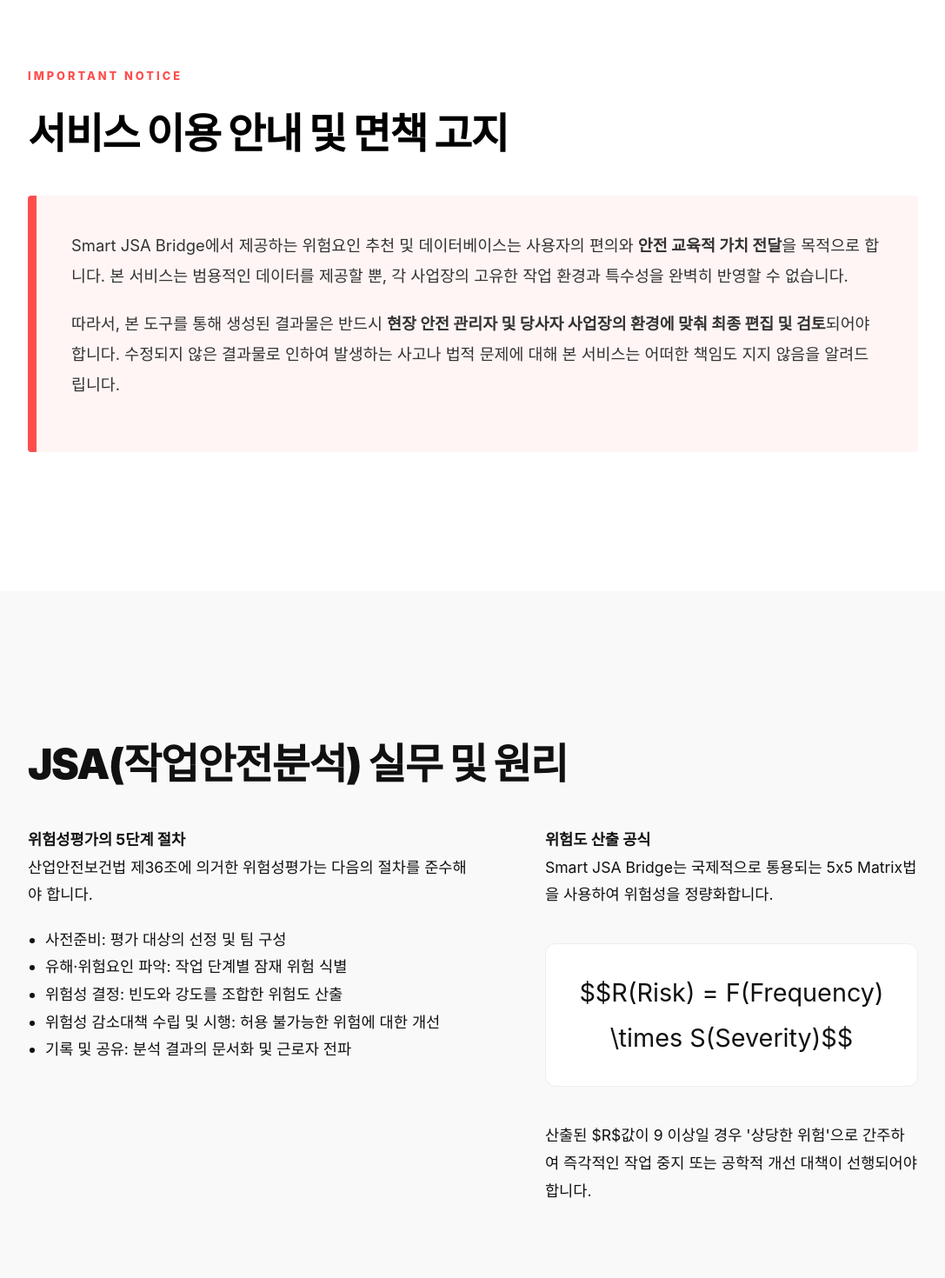
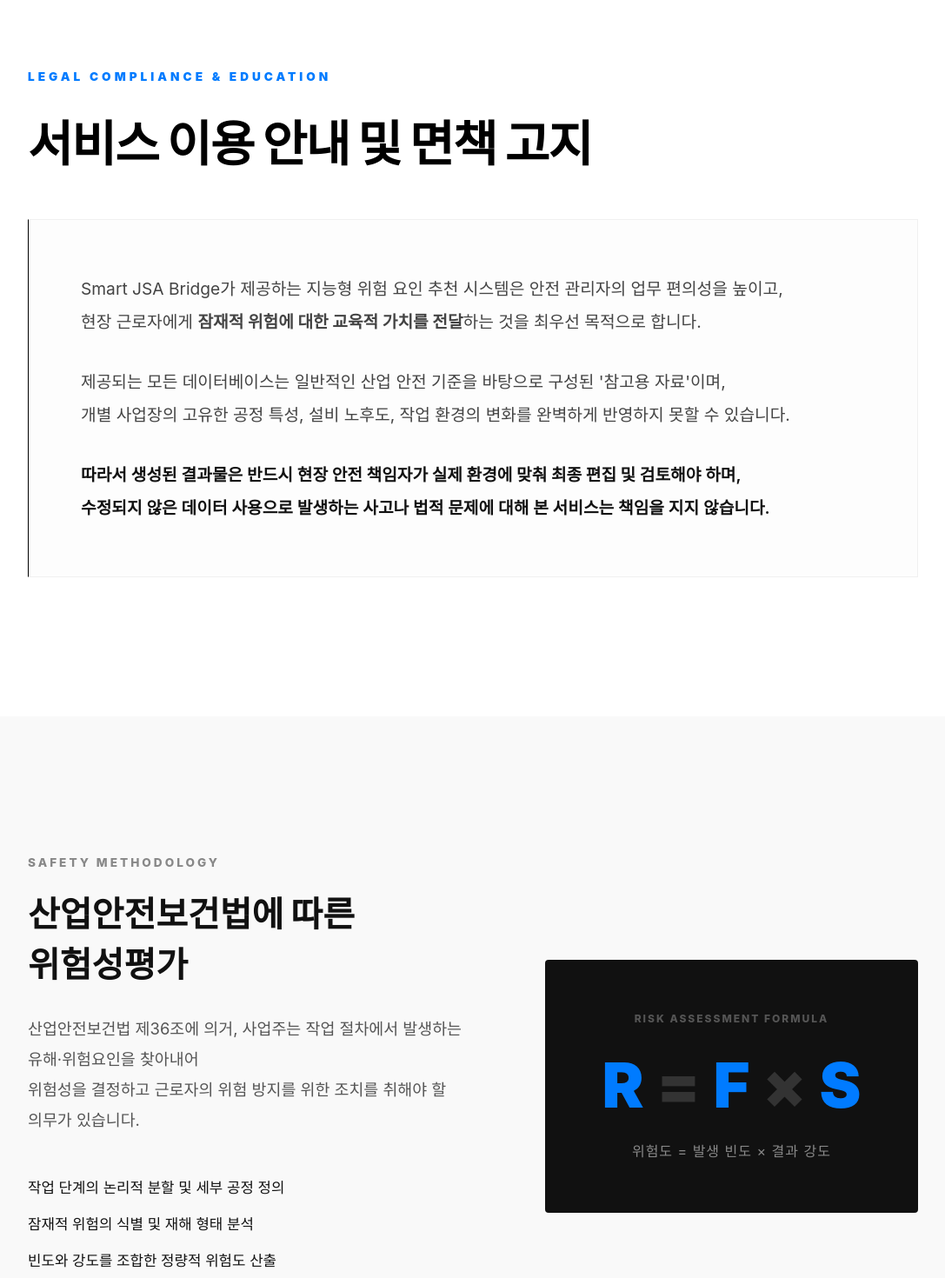
Before and after one commit to hanghanghu716-dotcom/smart-jsa-bridge, a React (Vite) app: page / in a window 1280 px wide. Shown: the part 880-2350 px from the top of the page at 87% size, without its empty margins (96-1183 px from the left). Built offline with nearby package versions, Linux system fonts and the light colour scheme; a web font is replaced by a local one.

Commit message:
Add files via upload

```diff
--- a/src/pages/Main.jsx
+++ b/src/pages/Main.jsx
@@ -13,7 +13,7 @@ export default function Main() {
 
   return (
     <div style={styles.wrapper}>
-      {/* SECTION 1: 원본 메인 화면 (규격 100% 유지) */}
+      {/* SECTION 1: HERO - 원본 레이아웃 및 규격 유지 */}
       <section style={styles.heroSection}>
         <div style={styles.bgWrapper}>
           {slides.map((src, index) => (
@@ -26,8 +26,14 @@ export default function Main() {
           <aside style={styles.sideAd}><AdBanner slot="1000000001" style={{ width: '160px', height: '600px' }} format="vertical" /></aside>
           <main style={styles.centerContent}>
             <div style={styles.heroContent}>
-              <h2 style={styles.mainTitle}>데이터로 잇는 안전,<br />사람을 지키는 기술</h2>
-              <p style={styles.subTitle}>현장의 육안 점검과 전문가의 안전 데이터를 결합하여,<br />놓치기 쉬운 잠재 위험 요인을 정밀하게 분석합니다.</p>
+              <h2 style={styles.mainTitle}>
+                데이터로 잇는 안전,<br />
+                사람을 지키는 기술
+              </h2>
+              <p style={styles.subTitle}>
+                현장의 육안 점검과 전문가의 안전 데이터를 결합하여,<br />
+                놓치기 쉬운 잠재 위험 요인을 정밀하게 분석합니다.
+              </p>
               <div style={styles.buttonWrapper}><Link to="/info" style={styles.primaryBtn}>위험성 평가 작성하기</Link></div>
             </div>
           </main>
@@ -40,74 +46,92 @@ export default function Main() {
         </footer>
       </section>
 
-      {/* SECTION 2: 법적 책임 및 서비스 목적 (사용자님 요청 반영) */}
+      {/* SECTION 2: 법적 책임 및 서비스 목적 - 줄바꿈 및 가독성 최적화 */}
       <section style={styles.noticeSection}>
         <div style={styles.container}>
-          <span style={styles.overline}>IMPORTANT NOTICE</span>
+          <span style={styles.overline}>LEGAL COMPLIANCE & EDUCATION</span>
           <h3 style={styles.sectionHeading}>서비스 이용 안내 및 면책 고지</h3>
           <div style={styles.noticeBox}>
-            <p style={styles.importantText}>
-              Smart JSA Bridge에서 제공하는 위험요인 추천 및 데이터베이스는 사용자의 편의와 <strong>안전 교육적 가치 전달</strong>을 목적으로 합니다.
-              본 서비스는 범용적인 데이터를 제공할 뿐, 각 사업장의 고유한 작업 환경과 특수성을 완벽히 반영할 수 없습니다.
+            <p style={styles.articlePara}>
+              Smart JSA Bridge가 제공하는 지능형 위험 요인 추천 시스템은 안전 관리자의 업무 편의성을 높이고,<br />
+              현장 근로자에게 <strong>잠재적 위험에 대한 교육적 가치를 전달</strong>하는 것을 최우선 목적으로 합니다.
             </p>
-            <p style={styles.importantText}>
-              따라서, 본 도구를 통해 생성된 결과물은 반드시 <strong>현장 안전 관리자 및 당사자 사업장의 환경에 맞춰 최종 편집 및 검토</strong>되어야 합니다.
-              수정되지 않은 결과물로 인하여 발생하는 사고나 법적 문제에 대해 본 서비스는 어떠한 책임도 지지 않음을 알려드립니다.
+            <p style={styles.articlePara}>
+              제공되는 모든 데이터베이스는 일반적인 산업 안전 기준을 바탕으로 구성된 '참고용 자료'이며,<br />
+              개별 사업장의 고유한 공정 특성, 설비 노후도, 작업 환경의 변화를 완벽하게 반영하지 못할 수 있습니다.
+            </p>
+            <p style={styles.importantPara}>
+              따라서 생성된 결과물은 반드시 <strong>현장 안전 책임자가 실제 환경에 맞춰 최종 편집 및 검토</strong>해야 하며,<br />
+              수정되지 않은 데이터 사용으로 발생하는 사고나 법적 문제에 대해 본 서비스는 책임을 지지 않습니다.
             </p>
           </div>
         </div>
       </section>
 
-      {/* SECTION 3: JSA 방법론 및 상세 가이드 (콘텐츠 보강) */}
+      {/* SECTION 3: JSA 실무 가이드 - 시각적 위계 및 정렬 보강 */}
       <section style={styles.guideSection}>
         <div style={styles.container}>
-          <h3 style={styles.sectionHeading}>JSA(작업안전분석) 실무 및 원리</h3>
-          <div style={styles.contentGrid}>
-            <article style={styles.article}>
-              <h4>위험성평가의 5단계 절차</h4>
-              <p>산업안전보건법 제36조에 의거한 위험성평가는 다음의 절차를 준수해야 합니다.</p>
-              <ul style={styles.list}>
-                <li>사전준비: 평가 대상의 선정 및 팀 구성</li>
-                <li>유해·위험요인 파악: 작업 단계별 잠재 위험 식별</li>
-                <li>위험성 결정: 빈도와 강도를 조합한 위험도 산출</li>
-                <li>위험성 감소대책 수립 및 시행: 허용 불가능한 위험에 대한 개선</li>
-                <li>기록 및 공유: 분석 결과의 문서화 및 근로자 전파</li>
+          <div style={styles.infoFlex}>
+            <div style={styles.textPart}>
+              <h3 style={styles.smallTitle}>SAFETY METHODOLOGY</h3>
+              <h4 style={styles.guideTitle}>산업안전보건법에 따른 위험성평가</h4>
+              <p style={styles.guideText}>
+                산업안전보건법 제36조에 의거, 사업주는 작업 절차에서 발생하는 유해·위험요인을 찾아내어<br />
+                위험성을 결정하고 근로자의 위험 방지를 위한 조치를 취해야 할 의무가 있습니다.
+              </p>
+              <ul style={styles.checkList}>
+                <li>작업 단계의 논리적 분할 및 세부 공정 정의</li>
+                <li>잠재적 위험의 식별 및 재해 형태 분석</li>
+                <li>빈도와 강도를 조합한 정량적 위험도 산출</li>
+                <li>계층적 통제 전략에 따른 위험 감소 대책 수립</li>
               </ul>
-            </article>
-
-            <article style={styles.article}>
-              <h4>위험도 산출 공식</h4>
-              <p>Smart JSA Bridge는 국제적으로 통용되는 5x5 Matrix법을 사용하여 위험성을 정량화합니다.</p>
-              <div style={styles.formula}>
-                $$R(Risk) = F(Frequency) \times S(Severity)$$
+            </div>
+            <div style={styles.formulaPart}>
+              <div style={styles.formulaCard}>
+                <span style={styles.formulaLabel}>RISK ASSESSMENT FORMULA</span>
+                <div style={styles.formulaFlex}>
+                  <span style={styles.vB}>R</span><span style={styles.vO}>=</span><span style={styles.vB}>F</span><span style={styles.vO}>×</span><span style={styles.vB}>S</span>
+                </div>
+                <p style={styles.formulaNote}>위험도 = 발생 빈도 × 결과 강도</p>
               </div>
-              <p>산출된 $R$값이 9 이상일 경우 '상당한 위험'으로 간주하여 즉각적인 작업 중지 또는 공학적 개선 대책이 선행되어야 합니다.</p>
-            </article>
+            </div>
           </div>
         </div>
       </section>
 
-      {/* SECTION 4: 위험요인 라이브러리 (콘텐츠 보강) */}
+      {/* SECTION 4: 주요 작업군 DB 개요 - 풍부한 설명 추가 */}
       <section style={styles.librarySection}>
         <div style={styles.container}>
-          <h3 style={styles.sectionHeading}>주요 작업별 위험 요인 DB 개요</h3>
-          <p style={styles.subPara}>본 시스템은 다음과 같은 핵심 키워드를 기반으로 안전 대책을 제안합니다.</p>
-          <div style={styles.keywordGrid}>
-            <div style={styles.keywordCard}><h5>화기 작업</h5><p>용접 불티 비산, 가스 누출 폭발, 질식 사고 등</p></div>
-            <div style={styles.keywordCard}><h5>고소 작업</h5><p>작업자 추락, 자재 낙하(낙래), 비계 붕괴 등</p></div>
-            <div style={styles.keywordCard}><h5>중량물 취급</h5><p>줄걸이 파단, 인양물 충돌, 장비 전도 등</p></div>
-            <div style={styles.keywordCard}><h5>밀폐 공간</h5><p>산소 결핍, 유해가스 중독, 비상 대피 지연 등</p></div>
+          <h3 style={styles.sectionHeading}>Safety Intelligence Library</h3>
+          <div style={styles.cardGrid}>
+            <div style={styles.dataCard}>
+              <h5>화기 작업 가이드</h5>
+              <p>용접/용단 시 발생하는 불티 비산 방지, 가연성 가스 농도 측정,<br />화기 감시자 상주 및 소화 설비 비치 등 핵심 대책을 포함합니다.</p>
+            </div>
+            <div style={styles.dataCard}>
+              <h5>고소 작업 가이드</h5>
+              <p>추락 방지를 위한 안전대 부착 설비 설치, 작업 발판의 건전성 확인,<br />단부 및 개구부 방호 조치 등 추락 사고 예방 프로세스를 분석합니다.</p>
+            </div>
+            <div style={styles.dataCard}>
+              <h5>에너지 플랜트 가이드</h5>
+              <p>수소 생산 시설의 PSA/SMR 설비 정비 시 고압 유체 방출,<br />LOTO(잠금장치) 적용 및 불활성 가스 치환 절차를 상세히 안내합니다.</p>
+            </div>
           </div>
         </div>
       </section>
 
-      <footer style={styles.finalFooter}><p>© 2026 Smart JSA Bridge. All rights reserved.</p></footer>
+      <footer style={styles.finalFooter}>
+        <p style={styles.footerText}>© 2026 Smart JSA Bridge. All rights reserved.</p>
+      </footer>
     </div>
   );
 }
 
 const styles = {
+  /* 글로벌 설정 */
   wrapper: { width: '100%', backgroundColor: '#000', overflowX: 'hidden' },
+
+  /* Hero Section (기존 유지) */
   heroSection: { position: 'relative', height: '100vh', width: '100%', overflow: 'hidden', display: 'flex', flexDirection: 'column' },
   bgWrapper: { position: 'absolute', top: 0, left: 0, width: '100%', height: '100%', zIndex: 0 },
   bgImage: { position: 'absolute', width: '100%', height: '100%', backgroundSize: 'cover', backgroundPosition: 'center', transition: 'opacity 2s ease-in-out' },
@@ -118,8 +142,8 @@ const styles = {
   sideAd: { display: 'flex', alignItems: 'center', justifyContent: 'center', flexShrink: 0, width: '160px' },
   centerContent: { flex: 1, display: 'flex', justifyContent: 'flex-start', paddingLeft: '2rem' },
   heroContent: { maxWidth: '750px' },
-  mainTitle: { fontSize: 'clamp(2.5rem, 5vw, 3.8rem)', fontWeight: '800', lineHeight: '1.2', letterSpacing: '-1.5px', marginBottom: '2rem', color: '#fff' },
-  subTitle: { fontSize: '1.2rem', lineHeight: '1.8', opacity: 0.85, marginBottom: '4rem', fontWeight: '300', color: '#fff' },
+  mainTitle: { fontSize: 'clamp(2.5rem, 5vw, 3.8rem)', fontWeight: '800', lineHeight: '1.2', letterSpacing: '-1.5px', marginBottom: '2rem', color: '#fff', wordBreak: 'keep-all' },
+  subTitle: { fontSize: '1.2rem', lineHeight: '1.8', opacity: 0.85, marginBottom: '4rem', fontWeight: '300', color: '#fff', wordBreak: 'keep-all' },
   primaryBtn: { display: 'inline-block', padding: '1.2rem 4rem', backgroundColor: '#fff', color: '#000', borderRadius: '4rem', fontSize: '1.1rem', fontWeight: 'bold', textDecoration: 'none' },
   footerArea: { width: '100%', padding: '0 5rem 2.5rem', zIndex: 10, display: 'flex', flexDirection: 'column', alignItems: 'center' },
   bottomAdWrapper: { width: '100%', display: 'flex', justifyContent: 'center', marginBottom: '2rem' },
@@ -127,24 +151,34 @@ const styles = {
   lineItem: { flex: 1, transition: 'background-color 0.6s' },
   copyright: { fontSize: '0.75rem', color: 'rgba(255,255,255,0.3)' },
 
-  /* 보강된 디자인 섹션 (넓은 여백 적용) */
+  /* 추가 섹션 디자인 및 타이포그래피 최적화 */
   container: { maxWidth: '1440px', margin: '0 auto', padding: '0 10%' },
   noticeSection: { padding: '160px 0', backgroundColor: '#fff', color: '#000' },
-  overline: { color: '#ff4d4d', fontWeight: '800', letterSpacing: '3px', fontSize: '0.8rem', display: 'block', marginBottom: '20px' },
-  sectionHeading: { fontSize: '3rem', fontWeight: '900', marginBottom: '40px', letterSpacing: '-1.5px' },
-  noticeBox: { padding: '40px', backgroundColor: '#fff5f5', borderLeft: '10px solid #ff4d4d', borderRadius: '4px' },
-  importantText: { fontSize: '1.15rem', lineHeight: '1.9', color: '#333', marginBottom: '20px' },
+  overline: { color: '#007bff', fontWeight: '900', fontSize: '0.85rem', letterSpacing: '4px', display: 'block', marginBottom: '25px' },
+  sectionHeading: { fontSize: '3.5rem', fontWeight: '900', marginBottom: '50px', letterSpacing: '-1.5px', wordBreak: 'keep-all' },
+  noticeBox: { padding: '60px', backgroundColor: '#fdfdfd', borderLeft: '1px solid #000', borderTop: '1px solid #f0f0f0', borderRight: '1px solid #f0f0f0', borderBottom: '1px solid #f0f0f0' },
+  articlePara: { fontSize: '1.2rem', lineHeight: '2', color: '#444', marginBottom: '30px', wordBreak: 'keep-all' },
+  importantPara: { fontSize: '1.2rem', lineHeight: '2', color: '#111', fontWeight: '600', wordBreak: 'keep-all' },
 
   guideSection: { padding: '160px 0', backgroundColor: '#f9f9f9', color: '#111' },
-  contentGrid: { display: 'grid', gridTemplateColumns: '1.2fr 1fr', gap: '80px' },
-  article: { fontSize: '1.1rem', lineHeight: '1.8' },
-  list: { marginTop: '20px', paddingLeft: '20px' },
-  formula: { margin: '40px 0', padding: '30px', backgroundColor: '#fff', borderRadius: '12px', border: '1px solid #eee', textAlign: 'center', fontSize: '1.8rem' },
+  infoFlex: { display: 'flex', gap: '80px', flexWrap: 'wrap', alignItems: 'center' },
+  textPart: { flex: 1.2, minWidth: '450px' },
+  smallTitle: { fontSize: '0.85rem', fontWeight: '800', color: '#888', letterSpacing: '3px', marginBottom: '20px' },
+  guideTitle: { fontSize: '2.5rem', fontWeight: '900', marginBottom: '30px', wordBreak: 'keep-all' },
+  guideText: { fontSize: '1.15rem', lineHeight: '1.9', color: '#555', marginBottom: '40px', wordBreak: 'keep-all' },
+  checkList: { listStyle: 'none', padding: 0, fontSize: '1.05rem', lineHeight: '2.5' },
+
+  formulaPart: { flex: 1, minWidth: '400px' },
+  formulaCard: { backgroundColor: '#111', color: '#fff', padding: '60px', borderRadius: '4px', textAlign: 'center' },
+  formulaLabel: { fontSize: '0.75rem', fontWeight: '800', color: '#555', letterSpacing: '2px', display: 'block', marginBottom: '25px' },
+  formulaFlex: { fontSize: '4.5rem', fontWeight: '900', display: 'flex', justifyContent: 'center', gap: '15px', alignItems: 'center' },
+  vB: { color: '#007bff' },
+  vO: { color: '#333' },
+  formulaNote: { color: '#888', marginTop: '20px', fontSize: '1rem', letterSpacing: '1px' },
 
   librarySection: { padding: '160px 0', backgroundColor: '#fff', color: '#000' },
-  subPara: { fontSize: '1.2rem', color: '#666', marginBottom: '60px' },
-  keywordGrid: { display: 'grid', gridTemplateColumns: 'repeat(4, 1fr)', gap: '30px' },
-  keywordCard: { padding: '30px', border: '1px solid #eee', borderRadius: '8px' },
-
-  finalFooter: { padding: '100px 0', backgroundColor: '#000', color: '#444', textAlign: 'center', borderTop: '1px solid #222' }
+  cardGrid: { display: 'grid', gridTemplateColumns: 'repeat(auto-fit, minmax(350px, 1fr))', gap: '40px' },
+  dataCard: { padding: '45px', borderTop: '4px solid #111', backgroundColor: '#fcfcfc' },
+  finalFooter: { padding: '100px 0', backgroundColor: '#000', borderTop: '1px solid #1a1a1a', textAlign: 'center' },
+  footerText: { fontSize: '0.85rem', color: '#444' }
 };
```
